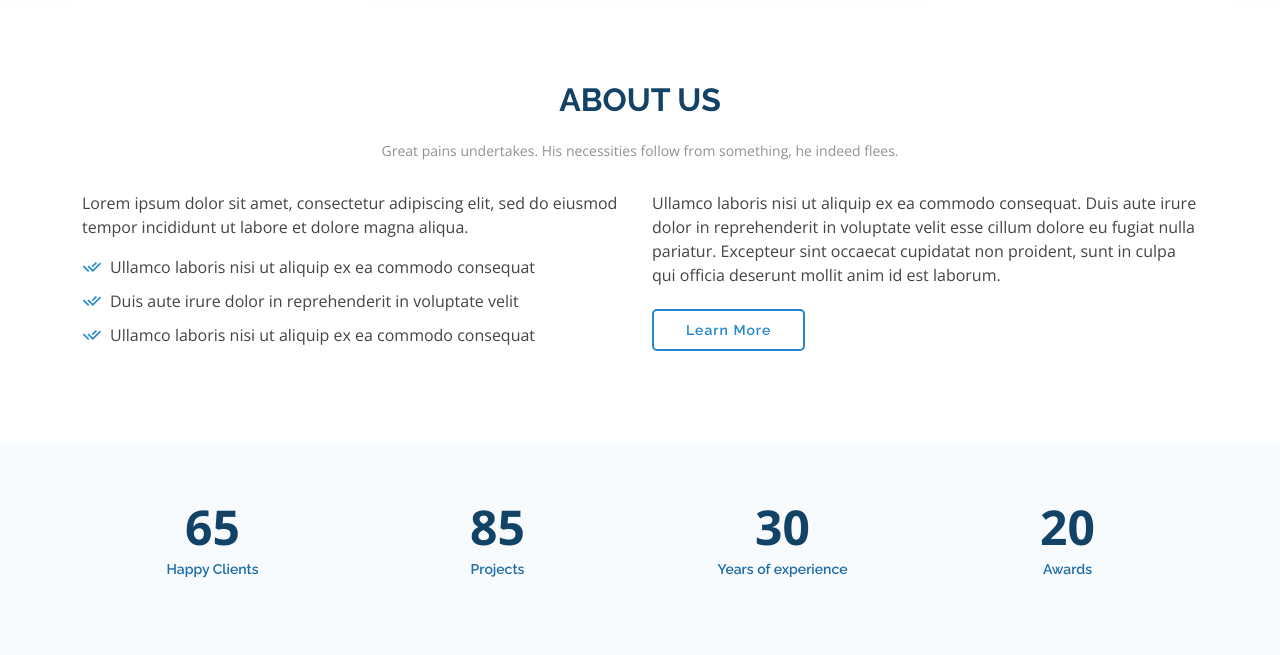
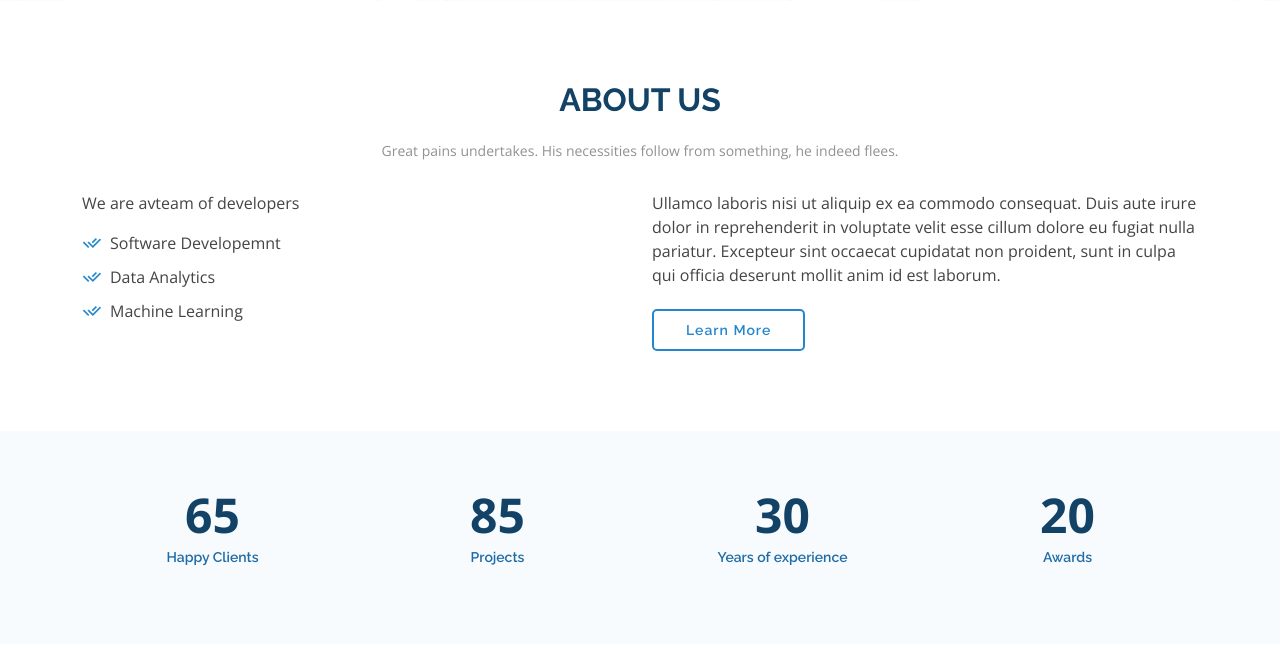
Before and after one commit to kibetamos/mars, a Django app: template venus/templates/index.html in a window 1280 px wide. Shown: the part 526-1181 px from the top of the page. Run offline with Django 3.2, Linux system fonts and the light colour scheme; the template is opened without the code that fills it, so the values that code supplies are empty; some libraries are stand-ins or nearby versions.

Commit message:
edit homepage

```diff
--- a/venus/templates/index.html
+++ b/venus/templates/index.html
@@ -128,13 +128,12 @@
         <div class="row content">
           <div class="col-lg-6">
             <p>
-              Lorem ipsum dolor sit amet, consectetur adipiscing elit, sed do eiusmod tempor incididunt ut labore et dolore
-              magna aliqua.
+              We are avteam of developers
             </p>
             <ul>
-              <li><i class="ri-check-double-line"></i> Ullamco laboris nisi ut aliquip ex ea commodo consequat</li>
-              <li><i class="ri-check-double-line"></i> Duis aute irure dolor in reprehenderit in voluptate velit</li>
-              <li><i class="ri-check-double-line"></i> Ullamco laboris nisi ut aliquip ex ea commodo consequat</li>
+              <li><i class="ri-check-double-line"></i> Software Developemnt</li>
+              <li><i class="ri-check-double-line"></i> Data Analytics</li>
+              <li><i class="ri-check-double-line"></i> Machine Learning</li>
             </ul>
           </div>
           <div class="col-lg-6 pt-4 pt-lg-0">
```
